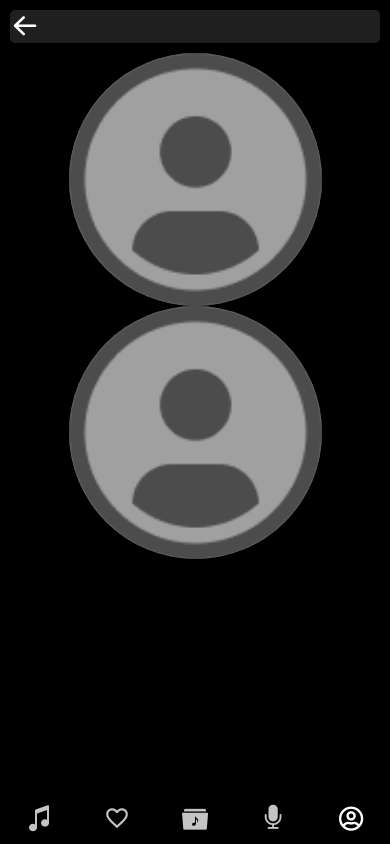
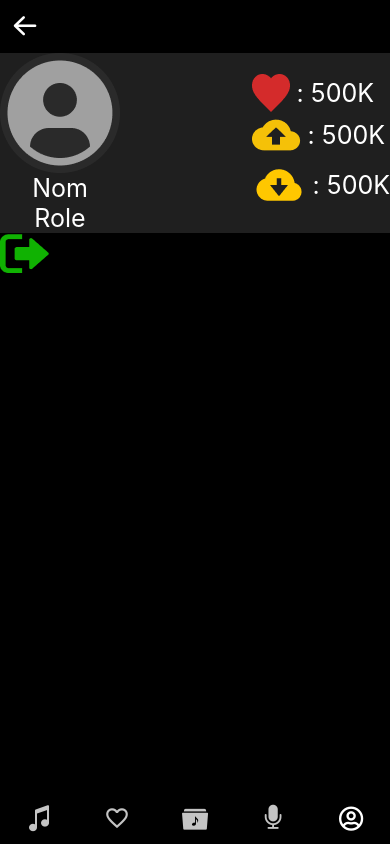
Before and after one commit to jacobitkashala/Front_musikio_Cli, a React Native app: screen /Users in a window 390 px wide. Built offline with nearby package versions, Linux system fonts and the light colour scheme.

Commit message:
add:bton favorie

```diff
--- a/src/Constants/Images.js
+++ b/src/Constants/Images.js
@@ -23,9 +23,13 @@ const user = require('../../assets/icone/iconeUser.png');
 const musicUploader = require('../../assets/icone/musicUploader.png');
 const nbrLike = require('../../assets/icone/nbrLike.png');
 const tresor = require('../../assets/icone/tresor.png');
+const download = require('../../assets/icone/download.png');
+const logout = require('../../assets/icone/logout.png');
 
 export default {
   nbrLike,
+  download,
+  logout,
   tresor,
   cover,
   musicUploader,
--- a/src/Screens/Audio/index.js
+++ b/src/Screens/Audio/index.js
@@ -23,13 +23,17 @@ const Audio = ({navigation, route}) => {
   const [selectedMusic, setSelectedMusic] = useState(null);
   const [step, setStep] = useState(0);
   const [isFavorie, setIsFavorie] = useState(false);
-  const [srcFavorie] = useState(Images.notFavorie);
-  // console.log(Images?.one);Images setSrcFavorie
+  const [srcFavorie, setSrcFavorie] = useState(Images.favorie);
+  // console.log(Images?.one);Images
   useEffect(() => {
     const {item} = route.params;
     setSelectedMusic(item);
     // setSrcFavorie(isFavorie ? Images.notFavorie : Images.favorie);
   }, []);
+  useEffect(() => {
+    const src = isFavorie ? Images.notFavorie : Images.favorie;
+    setSrcFavorie(src);
+  }, [isFavorie]);
 
   return (
     <Container key={selectedMusic?.id}>
@@ -61,7 +65,7 @@ const Audio = ({navigation, route}) => {
         <TouchableOpacity
           onPress={() => {
             setIsFavorie(prev => !prev);
-            console.log(isFavorie);
+            // console.log(isFavorie);
           }}>
           <Image source={srcFavorie} />
         </TouchableOpacity>
--- a/src/Screens/Users/index.js
+++ b/src/Screens/Users/index.js
@@ -1,5 +1,4 @@
-/* eslint-disable react-hooks/exhaustive-deps */
-import React, {useState, useEffect} from 'react';
+import React from 'react'; //{useState, useEffect}
 import {
   StatusBar,
   View,
@@ -11,7 +10,7 @@ import {
 import styled from 'styled-components/native';
 import {McVectorIcon} from '../../Components';
 import {Colors, Metrics, Images} from '../../Constants';
-const Users = ({navigation, route}) => {
+const Users = ({navigation}) => {
   //   const [selectedMusic, setSelectedMusic] = useState(null);
   //   const [step, setStep] = useState(0);
   //   const [isFavorie, setIsFavorie] = useState(false);
@@ -29,7 +28,7 @@ const Users = ({navigation, route}) => {
       <View style={styles.header}>
         <TouchableOpacity
           onPress={() => {
-            navigation.goBack();
+            navigation.navigate('Player');
           }}>
           <McVectorIcon
             type="AntDesign"
@@ -41,14 +40,27 @@ const Users = ({navigation, route}) => {
       </View>
       <View style={styles.containerDis}>
         <View style={styles.user}>
-          <Image style={styles.image} source={Images.user} />
+          <Image style={styles.imageUser} source={Images.user} />
+          <Text style={styles.title}>Nom</Text>
+          <Text style={styles.title}>Role</Text>
         </View>
         <View style={styles.compt}>
-          <View>
-            <Image style={styles.image} source={Images.user} />
-            <Text>500</Text>
+          <View style={styles.row}>
+            <Image style={styles.upload} source={Images.nbrLike} />
+            <Text style={styles.title}> : 500K</Text>
+          </View>
+          <View style={styles.row}>
+            <Image style={styles.upload} source={Images.musicUploader} />
+            <Text style={styles.title}> : 500K</Text>
+          </View>
+          <View style={styles.row}>
+            <Image style={styles.upload} source={Images.download} />
+            <Text style={styles.title}> : 500K</Text>
           </View>
         </View>
+      </View>
+      <View style={styles.logout}>
+        <Image style={styles.logoutImage} source={Images.logout} />
       </View>
     </Container>
   );
@@ -65,21 +77,23 @@ const styles = StyleSheet.create({
     display: 'flex',
     justifyContent: 'space-between',
     borderRadius: 5,
-    backgroundColor: Colors.black2,
     // alignItems: 'center',
   },
   containerDis: {
     display: 'flex',
-    justifyContent: 'center',
+    flexDirection: 'row',
+    backgroundColor: Colors.black2,
+    justifyContent: 'space-between',
     alignItems: 'center',
   },
-  height4: {height: 4},
-  rondJaun: {
-    backgroundColor: Colors.yellow,
-    width: 302,
-    height: 302,
-    borderRadius: 302 / 2,
-    justifyContent: 'center',
+  user: {
+    justifyContent: 'flex-start',
+    alignItems: 'center',
+  },
+  row: {
+    display: 'flex',
+    flexDirection: 'row',
+    // justifyContent: 'center',
     alignItems: 'center',
   },
   rondBlanck1: {
@@ -91,9 +105,9 @@ const styles = StyleSheet.create({
     alignItems: 'center',
   },
   image: {
-    width: 253,
-    height: 253,
-    borderRadius: 253 / 2,
+    width: 100,
+    height: 100,
+    // borderRadius: 253 / 2,
     backgroundColor: 'gray',
   },
   containerInfo: {
@@ -129,17 +143,9 @@ const styles = StyleSheet.create({
     justifyContent: 'space-between',
     alignItems: 'center',
   },
-  one: {
-    width: 37,
-    height: 37,
-  },
-  two: {
-    width: 36,
-    height: 36,
-  },
-  lecteur: {
-    width: 75,
-    height: 75,
+  logout: {
+    left: 0,
+    bottom: 0,
   },
 });
 
```
Also changed, not shown: assets/icone/download.png (added), assets/icone/logout.png (added).
